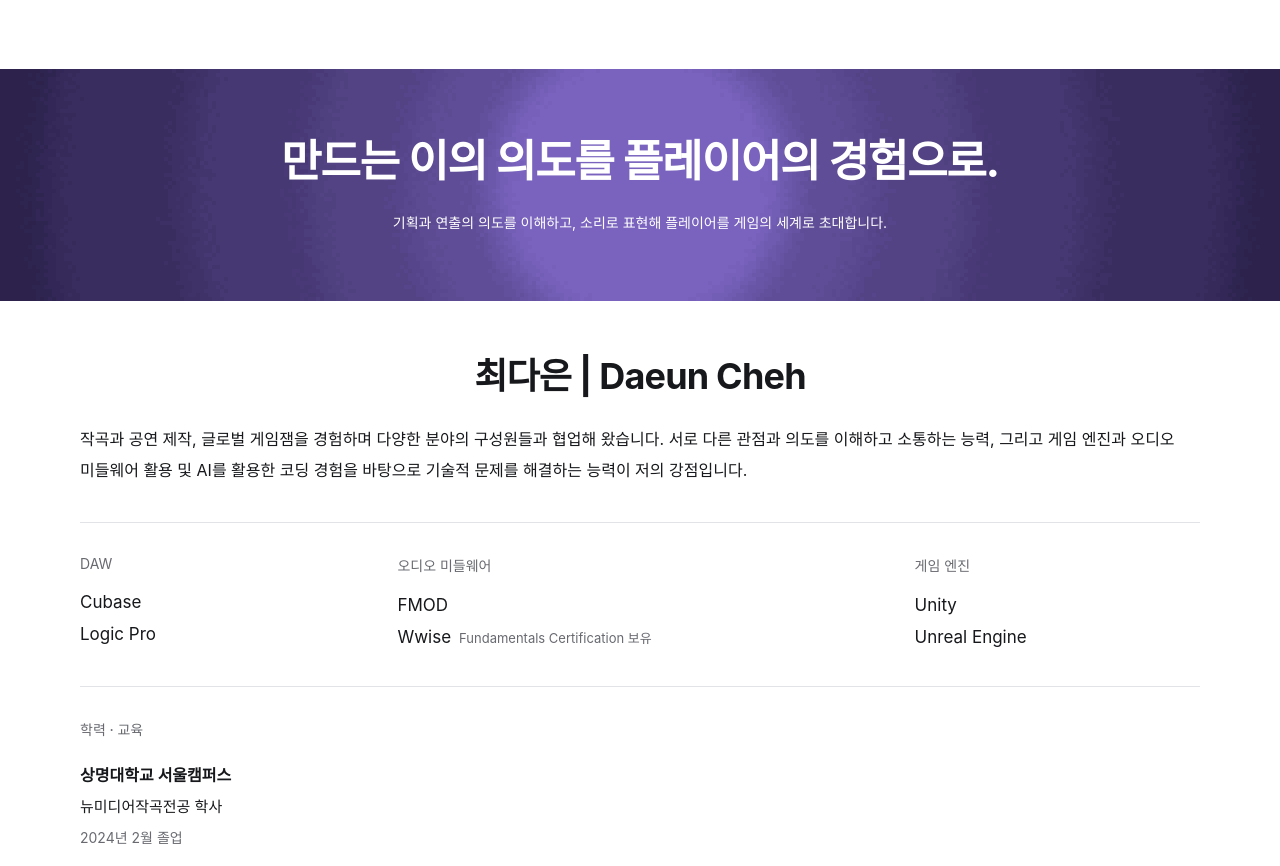
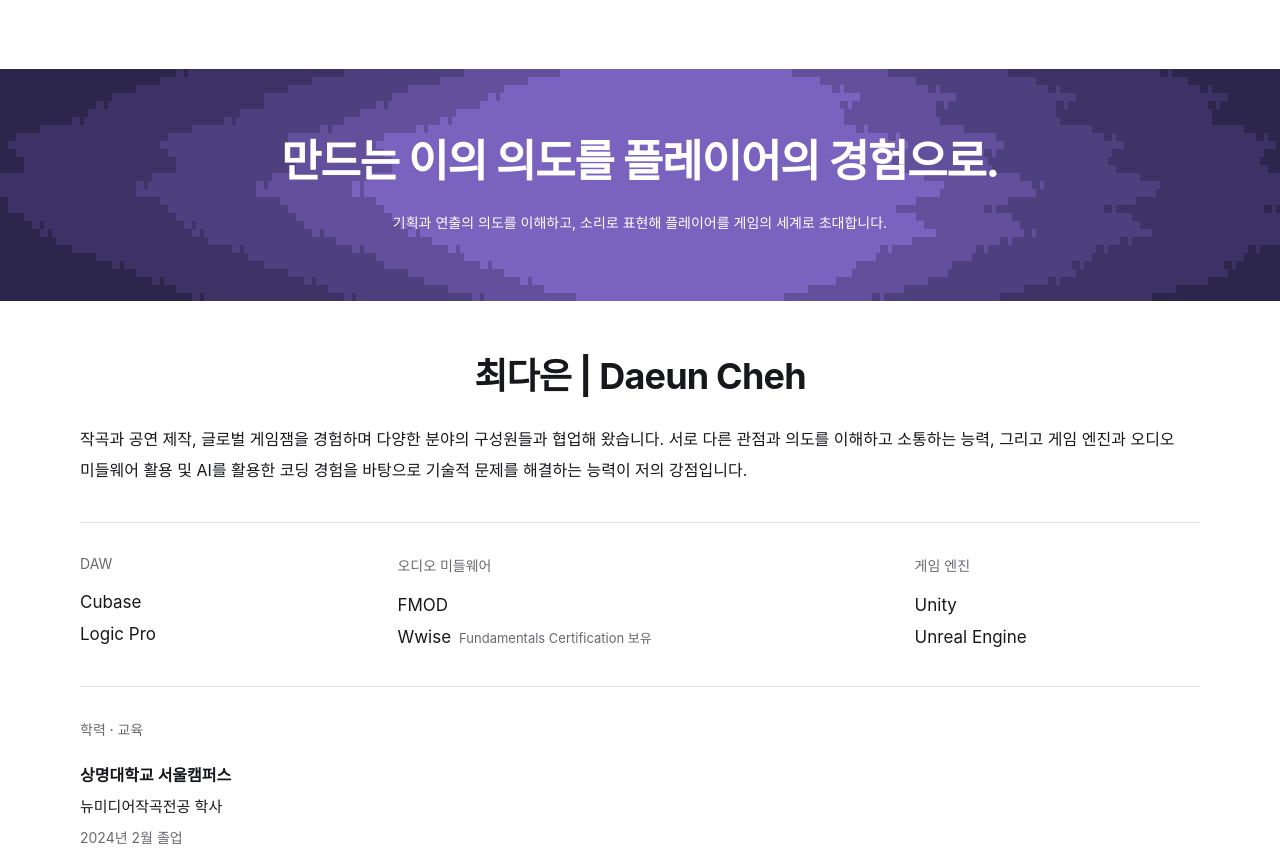
Before and after one commit to sarahcheh/sarahcheh.github.io, a plain HTML site: page index.html in a window 1280 px wide. Shown: the part 2640-3506 px from the top of the page. Drawn offline with Linux system fonts and the light colour scheme.

Commit message:
Replace radial gradient with five-color stepped pixel cloud shapes

```diff
--- a/index.html
+++ b/index.html
@@ -8,12 +8,12 @@
   <meta name="description" content="게임 사운드 디자인 포트폴리오. 스킬, 몬스터, UI, 인게임, 시네마틱 사운드 디자인.">
   <title>최다은 — 게임 사운드 디자이너</title>
   <link rel="icon" href="assets/favicon.svg" type="image/svg+xml">
-  <link rel="stylesheet" href="styles.css?v=24">
-  <script defer src="content.js?v=24"></script>
-  <script defer src="locales.js?v=24"></script>
-  <script defer src="settings-default.js?v=24"></script>
-  <script defer src="script.js?v=24"></script>
-  <script defer src="admin.js?v=24"></script>
+  <link rel="stylesheet" href="styles.css?v=25">
+  <script defer src="content.js?v=25"></script>
+  <script defer src="locales.js?v=25"></script>
+  <script defer src="settings-default.js?v=25"></script>
+  <script defer src="script.js?v=25"></script>
+  <script defer src="admin.js?v=25"></script>
 </head>
 <body>
 <a class="skip" href="#main" data-copy="skip">본문 바로가기</a>
--- a/script.js
+++ b/script.js
@@ -225,55 +225,47 @@
   });
 })();
 
-// Opaque pixel colors form the gradient, with a uniform center behind the text.
+// Draw five-color pixel cloud shapes, with a quiet bright opening behind the text.
 (() => {
   const canvas = document.querySelector('.pixel-background');
   const section = canvas?.parentElement;
   if (!canvas || !section) return;
   const context = canvas.getContext('2d');
   if (!context) return;
+  const palette = ['#7963be', '#62509c', '#4d407f', '#3c3265', '#2c264c'];
+  const leftContour = [.43, .38, .35, .29, .31, .27, .3, .32, .36, .4, .45];
+  const rightContour = [.62, .67, .65, .71, .69, .74, .7, .73, .68, .66, .6];
+  const offsets = [0, .075, .17, .29];
+  function sample(points, position) {
+    const index = Math.min(points.length - 2, Math.floor(position));
+    const fraction = position - index;
+    return points[index] + (points[index + 1] - points[index]) * fraction;
+  }
   function paint() {
     const width = Math.ceil(section.clientWidth / 4);
     const height = Math.ceil(section.clientHeight / 4);
     canvas.width = width;
     canvas.height = height;
-    const center = [121, 99, 190];
-    const outside = [44, 34, 76];
-    const palette = Array.from({ length: 25 }, (_, index) => {
-      const color = center.map((channel, i) => Math.round(channel + (outside[i] - channel) * index / 24));
-      return `rgb(${color.join(',')})`;
-    });
-    const previousInner = Math.min(width * .14, height * .35);
-    const previousOuter = Math.max(width * .38, height * .7);
-    const span = previousOuter - previousInner;
-    // Extend color 1 through the former color 2 band, then skip color 2.
-    const innerRadius = previousInner + span / 6;
-    const bandWidth = span * .2;
-    const boundaries = [innerRadius];
-    for (const multiplier of [1, 1.25, 1.5, 1.75]) {
-      boundaries.push(boundaries[boundaries.length - 1] + bandWidth * multiplier);
-    }
-    const colorSteps = [0, 2, 3, 4, 5, 6];
-    for (let y = 0; y < height; y++) for (let x = 0; x < width; x++) {
-      const distance = Math.hypot(x + .5 - width / 2, y + .5 - height / 2);
-      // Blend around unchanged band boundaries using solid intermediate pixel colors.
-      let hash = Math.imul(x + 1, 374761393) ^ Math.imul(y + 1, 668265263);
-      hash = Math.imul(hash ^ (hash >>> 13), 1274126177);
-      const threshold = ((hash ^ (hash >>> 16)) >>> 0) / 4294967296;
-      const halfBlend = bandWidth * .4;
-      const band = boundaries.findIndex(radius => distance < radius);
-      let level = colorSteps[band < 0 ? colorSteps.length - 1 : band];
-      for (let i = 0; i < boundaries.length; i++) {
-        const offset = distance - boundaries[i];
-        if (Math.abs(offset) > halfBlend) continue;
-        const t = (offset + halfBlend) / (halfBlend * 2);
-        const blend = t * t * (3 - 2 * t);
-        level = colorSteps[i] + (colorSteps[i + 1] - colorSteps[i]) * blend;
-        break;
+    for (let y = 0; y < height; y++) {
+      const row = Math.floor(y / 2) * 2;
+      const position = row / Math.max(1, height - 1) * 10;
+      for (let x = 0; x < width; x++) {
+        let color = 4;
+        for (let layer = 0; layer < offsets.length; layer++) {
+          // Quantized contours make deliberate steps and broad, solid color masses.
+          const left = Math.round((sample(leftContour, position) - offsets[layer]) * width / 2) * 2;
+          const right = Math.round((sample(rightContour, position) + offsets[layer]) * width / 2) * 2;
+          if (x < left || x > right) continue;
+          color = layer;
+          const edge = Math.min(x - left, right - x);
+          const fragment = (Math.floor(x / 2) * 17 + row * 13) % 23;
+          // Only a few edge fragments blend into the neighboring color.
+          if (edge < 3 && fragment < 6) color = layer + 1;
+          break;
+        }
+        context.fillStyle = palette[color];
+        context.fillRect(x, y, 1, 1);
       }
-      const pixelColor = Math.min(24, Math.floor(level * 4 + threshold));
-      context.fillStyle = palette[pixelColor];
-      context.fillRect(x, y, 1, 1);
     }
   }
   new ResizeObserver(paint).observe(section);
```
